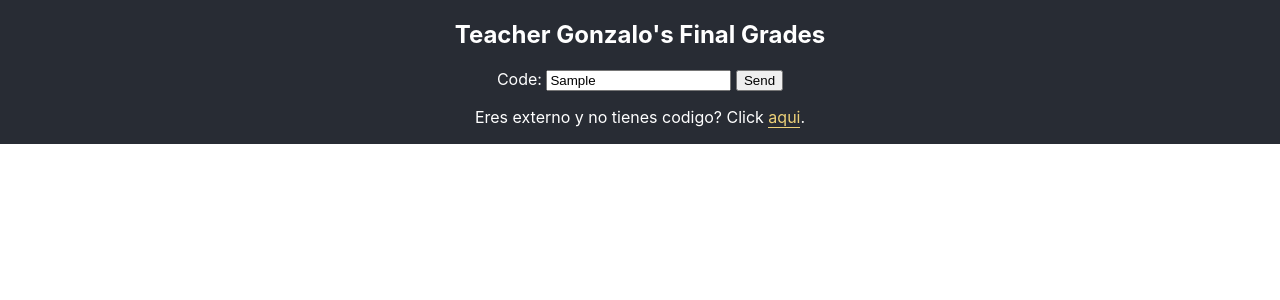
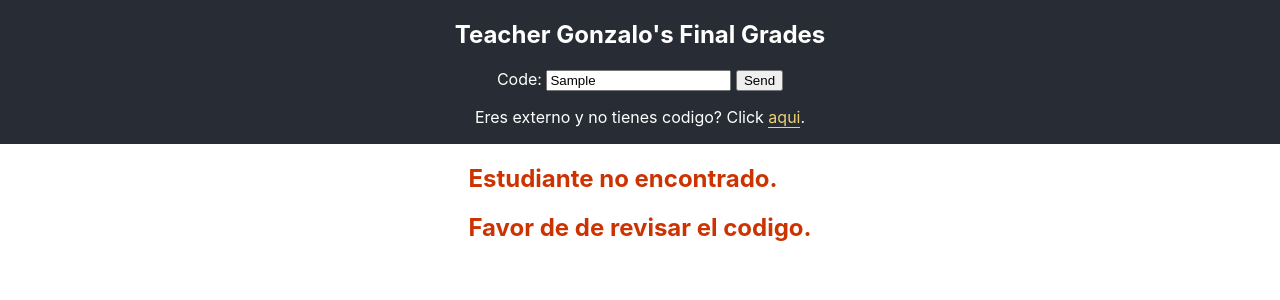
Before and after one commit to grochadc/filex-grades, a React (Create React App) app: page / in a window 1280 px wide. Both pictures are taken after typing "Sample" into the empty fields and a click on the button "Send". Shown: the top 300 px of the page. Built offline with nearby package versions, Linux system fonts and the light colour scheme; no server answers.

Commit message:
Add warning when grades are not found

```diff
--- a/src/App.js
+++ b/src/App.js
@@ -26,6 +26,10 @@ color: ${({ theme }) => theme.primary}
   }
 `;
 
+const Warning = styled.h2`
+  color: ${({ theme }) => theme.warning};
+`;
+
 function App() {
   const [code, setCode] = useState();
   const [external] = useFetch(`${db_fetch_url}/external`, true);
@@ -48,7 +52,12 @@ function App() {
               <NameChooser setCode={setCode} grades={external} />
             ) : grades.length ? (
               <GradesTable grades={grades[0]} />
-            ) : null
+            ) : (
+              <div>
+                <Warning>Estudiante no encontrado.</Warning>
+                <Warning>Favor de de revisar el codigo.</Warning>{" "}
+              </div>
+            )
           ) : null}
         </Section>
       </ThemeProvider>
--- a/src/styles/theme.js
+++ b/src/styles/theme.js
@@ -6,7 +6,8 @@ const primaryTheme = {
 const secondaryTheme = {
   primary: "black",
   secondary: "#282c34",
-  background: "white"
+  background: "white",
+  warning: "#cc3300"
 };
 
 export { primaryTheme, secondaryTheme };
```
